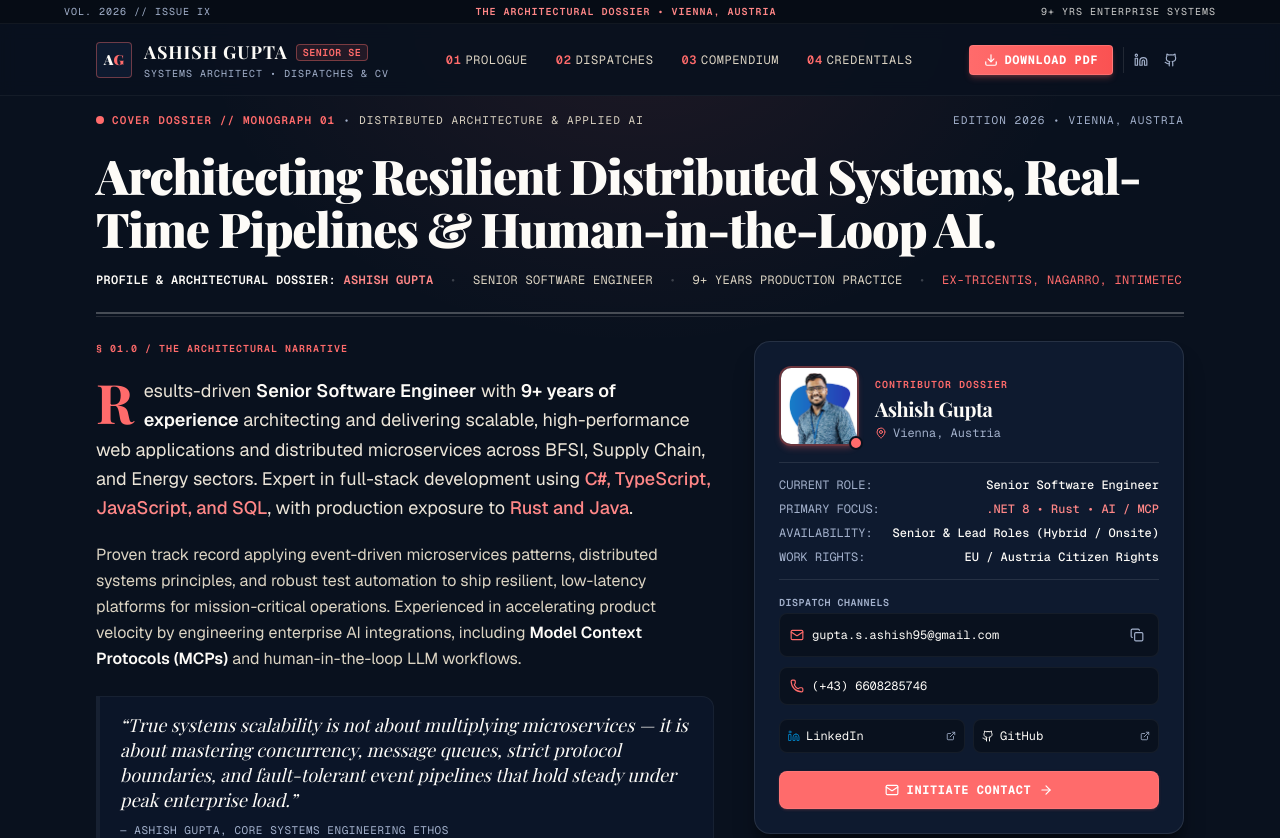
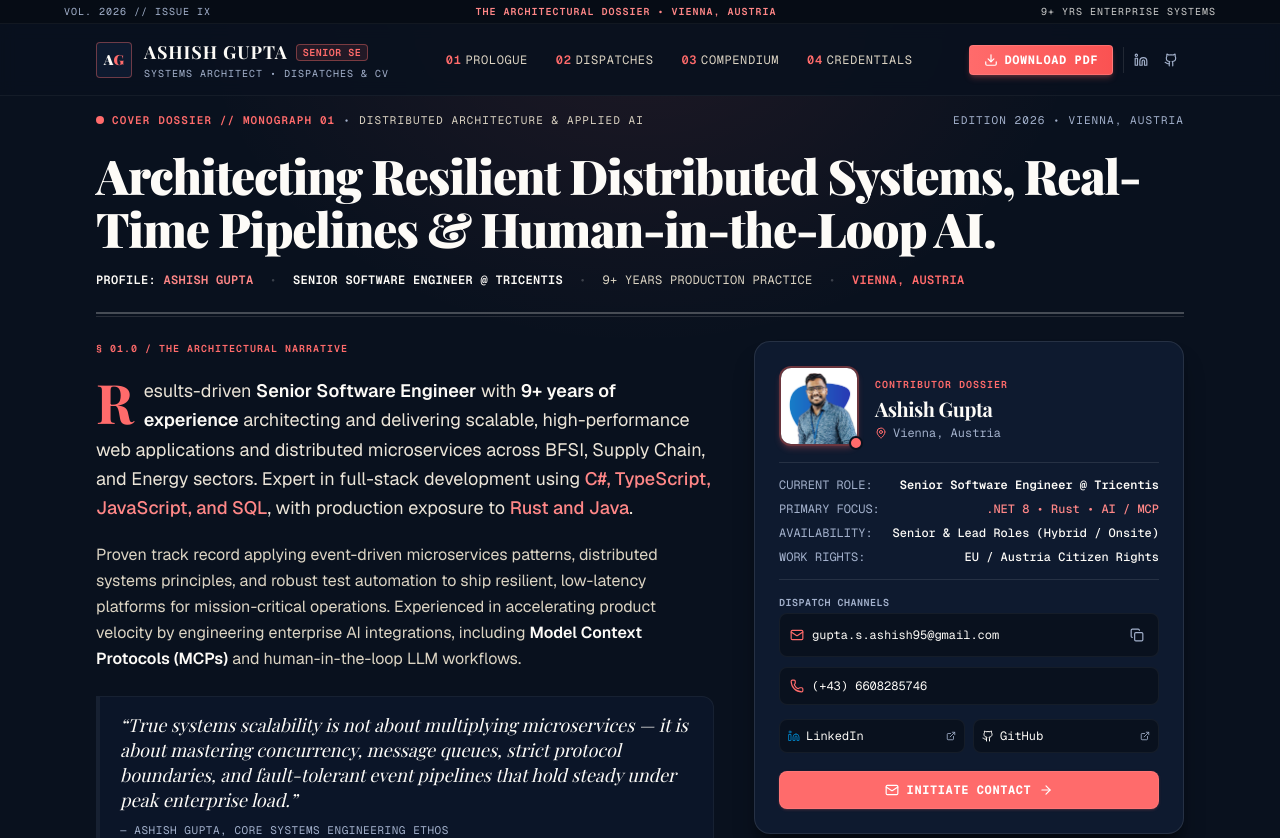
Before and after one commit to ashishgupta95/ashishgupta95.github.io, a Next.js app: page / in a window 1280 px wide. Shown: the top 838 px of the page. Built offline with nearby package versions, Linux system fonts and the light colour scheme; a web font is replaced by a local one.

Commit message:
fix(header): correct current role byline to Senior Software Engineer @ Tricentis

```diff
--- a/src/components/ResumeHeader.tsx
+++ b/src/components/ResumeHeader.tsx
@@ -39,14 +39,14 @@ export default function ResumeHeader() {
         {/* Editorial Byline Strip */}
         <div className="mt-4 flex flex-wrap items-center gap-x-4 gap-y-1 text-xs font-mono text-[#dcd4c3] tracking-wide">
           <span className="font-semibold text-[#fdfbf7]">
-            PROFILE & ARCHITECTURAL DOSSIER: <span className="text-[#ff8787]">{PERSONAL_INFO.name.toUpperCase()}</span>
+            PROFILE: <span className="text-[#ff8787]">{PERSONAL_INFO.name.toUpperCase()}</span>
           </span>
           <span className="text-white/20">•</span>
-          <span>SENIOR SOFTWARE ENGINEER</span>
+          <span className="text-[#fdfbf7] font-semibold">SENIOR SOFTWARE ENGINEER @ TRICENTIS</span>
           <span className="text-white/20">•</span>
           <span>9+ YEARS PRODUCTION PRACTICE</span>
           <span className="text-white/20">•</span>
-          <span className="text-[#ff6b6b]">EX-TRICENTIS, NAGARRO, INTIMETEC</span>
+          <span className="text-[#ff6b6b] font-semibold">VIENNA, AUSTRIA</span>
         </div>
       </div>
 
@@ -145,7 +145,7 @@ export default function ResumeHeader() {
             <div className="py-3.5 space-y-2 text-xs font-mono border-b border-white/10">
               <div className="flex justify-between items-baseline">
                 <span className="text-[#a3b1cc] uppercase">Current Role:</span>
-                <span className="text-[#fdfbf7] font-medium text-right">Senior Software Engineer</span>
+                <span className="text-[#fdfbf7] font-semibold text-right">Senior Software Engineer @ Tricentis</span>
               </div>
               <div className="flex justify-between items-baseline">
                 <span className="text-[#a3b1cc] uppercase">Primary Focus:</span>
```
